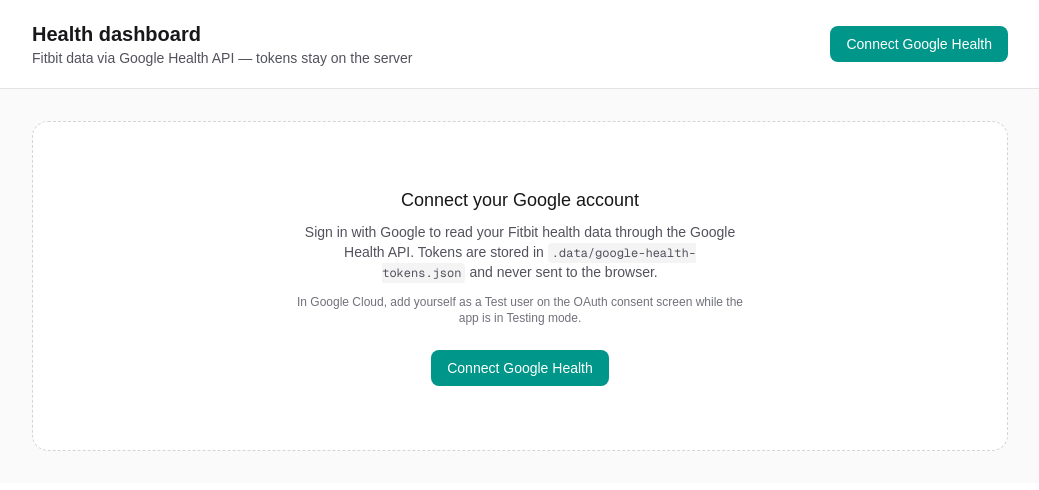
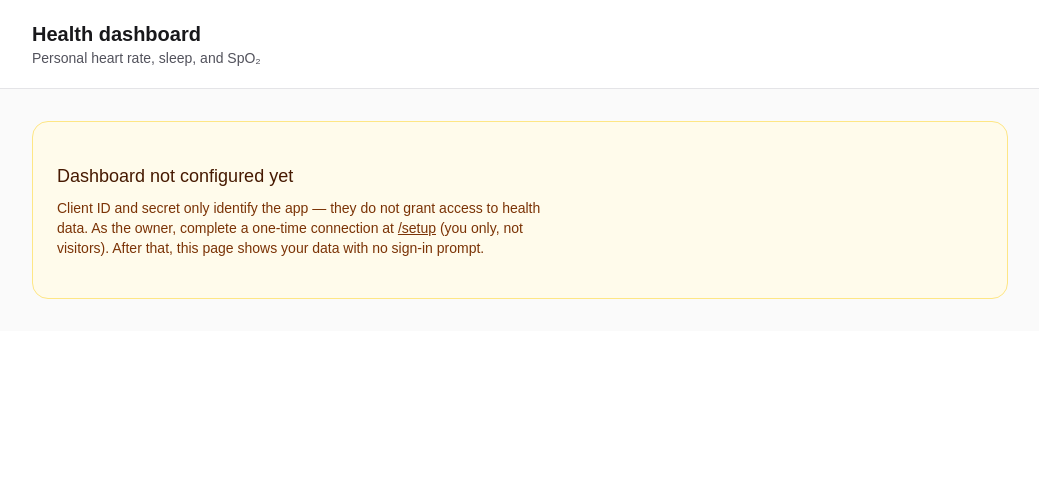
Before and after one commit to Ahmad-Selim59/fitbit-shareable-dashboard, a Next.js app: page / in a window 1280 px wide. Shown: the top 490 px of the page, without its empty margins (120-1159 px from the left). Built offline with nearby package versions, Linux system fonts and the light colour scheme.

Commit message:
refactor: display my info from setup page

```diff
--- a/app/api/auth/google/callback/route.ts
+++ b/app/api/auth/google/callback/route.ts
@@ -13,7 +13,7 @@
   const error = searchParams.get("error");
 
   const appUrl = getAppUrl();
-  const home = new URL("/", appUrl);
+  const home = new URL("/setup", appUrl);
 
   if (error) {
     home.searchParams.set("error", error);
--- a/app/components/spo2-section.tsx
+++ b/app/components/spo2-section.tsx
@@ -38,8 +38,8 @@
 
       {days.length === 0 ? (
         <p className="rounded-lg border border-dashed border-zinc-300 px-4 py-6 text-sm text-zinc-500 dark:border-zinc-700">
-          No SpO₂ data returned. Enable blood oxygen on your Fitbit and ensure
-          the health metrics scope was granted when you connected.
+          No SpO₂ data returned. Enable blood oxygen on your device and ensure
+          the health metrics scope was granted during owner setup.
         </p>
       ) : (
         <div className="overflow-hidden rounded-xl border border-zinc-200 dark:border-zinc-800">
--- a/app/page.tsx
+++ b/app/page.tsx
@@ -1,4 +1,3 @@
-import { ConnectGoogle } from "./components/connect-google";
 import { HeartRateSection } from "./components/heart-rate-section";
 import { SleepSection } from "./components/sleep-section";
 import { SpO2Section } from "./components/spo2-section";
@@ -7,68 +6,38 @@
 
 export const dynamic = "force-dynamic";
 
-const ERROR_MESSAGES: Record<string, string> = {
-  access_denied: "Google authorization was cancelled.",
-  invalid_oauth_state: "OAuth state mismatch. Try connecting again.",
-  token_exchange_failed: "Could not exchange the authorization code.",
-};
-
-export default async function Home({
-  searchParams,
-}: {
-  searchParams: Promise<{ error?: string; connected?: string }>;
-}) {
-  const params = await searchParams;
+export default async function Home() {
   const connected = await isGoogleHealthConnected();
 
   return (
     <div className="min-h-full bg-zinc-50 dark:bg-zinc-950">
       <header className="border-b border-zinc-200 bg-white dark:border-zinc-800 dark:bg-zinc-950">
-        <div className="mx-auto flex max-w-5xl items-center justify-between gap-4 px-4 py-5 sm:px-6">
-          <div>
-            <h1 className="text-xl font-semibold text-zinc-900 dark:text-zinc-50">
-              Health dashboard
-            </h1>
-            <p className="text-sm text-zinc-600 dark:text-zinc-400">
-              Fitbit data via Google Health API — tokens stay on the server
-            </p>
-          </div>
-          <ConnectGoogle connected={connected} />
+        <div className="mx-auto max-w-5xl px-4 py-5 sm:px-6">
+          <h1 className="text-xl font-semibold text-zinc-900 dark:text-zinc-50">
+            Health dashboard
+          </h1>
+          <p className="text-sm text-zinc-600 dark:text-zinc-400">
+            Personal heart rate, sleep, and SpO₂
+          </p>
         </div>
       </header>
 
       <main className="mx-auto max-w-5xl space-y-10 px-4 py-8 sm:px-6">
-        {params.connected === "1" && (
-          <p className="rounded-lg bg-teal-50 px-4 py-3 text-sm text-teal-800 dark:bg-teal-950 dark:text-teal-200">
-            Google Health connected successfully.
-          </p>
-        )}
-        {params.error && (
-          <p className="rounded-lg bg-red-50 px-4 py-3 text-sm text-red-800 dark:bg-red-950 dark:text-red-200">
-            {ERROR_MESSAGES[params.error] ?? `Error: ${params.error}`}
-          </p>
-        )}
-
         {!connected ? (
-          <div className="rounded-2xl border border-dashed border-zinc-300 bg-white px-6 py-16 text-center dark:border-zinc-700 dark:bg-zinc-950">
-            <h2 className="text-lg font-medium text-zinc-900 dark:text-zinc-50">
-              Connect your Google account
+          <div className="rounded-2xl border border-amber-200 bg-amber-50 px-6 py-10 dark:border-amber-900 dark:bg-amber-950">
+            <h2 className="text-lg font-medium text-amber-950 dark:text-amber-100">
+              Dashboard not configured yet
             </h2>
-            <p className="mx-auto mt-2 max-w-md text-sm text-zinc-600 dark:text-zinc-400">
-              Sign in with Google to read your Fitbit health data through the
-              Google Health API. Tokens are stored in
-              <code className="mx-1 rounded bg-zinc-100 px-1 py-0.5 text-xs dark:bg-zinc-900">
-                .data/google-health-tokens.json
-              </code>
-              and never sent to the browser.
+            <p className="mt-2 max-w-lg text-sm text-amber-900 dark:text-amber-200">
+              Client ID and secret only identify the app — they do not grant
+              access to health data. As the owner, complete a one-time connection
+              at{" "}
+              <a href="/setup" className="font-medium underline">
+                /setup
+              </a>{" "}
+              (you only, not visitors). After that, this page shows your data
+              with no sign-in prompt.
             </p>
-            <p className="mx-auto mt-3 max-w-md text-xs text-zinc-500">
-              In Google Cloud, add yourself as a Test user on the OAuth consent
-              screen while the app is in Testing mode.
-            </p>
-            <div className="mt-6">
-              <ConnectGoogle connected={false} />
-            </div>
           </div>
         ) : (
           <DashboardContent />
@@ -96,9 +65,11 @@
     const message = err instanceof Error ? err.message : "Unknown error";
     return (
       <p className="rounded-lg bg-amber-50 px-4 py-3 text-sm text-amber-900 dark:bg-amber-950 dark:text-amber-200">
-        Could not load health data: {message}. Try disconnecting and connecting
-        again. If you see a 403, confirm Google Health API scopes are enabled
-        for your OAuth client and your Google account is listed as a test user.
+        Could not load health data: {message}. Re-run setup at{" "}
+        <a href="/setup" className="font-medium underline">
+          /setup
+        </a>
+        .
       </p>
     );
   }
--- a/lib/google-health/client.ts
+++ b/lib/google-health/client.ts
@@ -1,6 +1,7 @@
 import { GOOGLE_REVOKE_URL, HEALTH_API_BASE } from "./config";
 import { refreshAccessToken } from "./oauth";
 import {
+  getConfiguredRefreshToken,
   isTokenExpired,
   loadTokens,
   saveTokens,
@@ -8,21 +9,26 @@
 } from "./tokens";
 
 async function getValidTokens(): Promise<GoogleHealthTokens | null> {
-  const tokens = await loadTokens();
-  if (!tokens) return null;
+  const refreshToken = await getConfiguredRefreshToken();
+  if (!refreshToken) return null;
 
-  if (!isTokenExpired(tokens)) {
-    return tokens;
+  const cached = await loadTokens();
+  if (
+    cached?.refreshToken === refreshToken &&
+    !isTokenExpired(cached)
+  ) {
+    return cached;
   }
 
   try {
-    return await refreshAccessToken(tokens.refreshToken);
+    return await refreshAccessToken(refreshToken);
   } catch {
     return null;
   }
 }
 
 export async function isGoogleHealthConnected(): Promise<boolean> {
+  if (!(await getConfiguredRefreshToken())) return false;
   const tokens = await getValidTokens();
   return tokens !== null;
 }
--- a/lib/google-health/config.ts
+++ b/lib/google-health/config.ts
@@ -22,6 +22,12 @@
   return process.env.NEXT_PUBLIC_APP_URL ?? "http://localhost:3000";
 }
 
+/** Optional: set after one-time /setup so the dashboard never prompts visitors to sign in. */
+export function getEnvRefreshToken(): string | undefined {
+  const value = process.env.GOOGLE_REFRESH_TOKEN?.trim();
+  return value || undefined;
+}
+
 /** Do not use include_granted_scopes — it can break Health API tokens. */
 export const GOOGLE_HEALTH_SCOPES = [
   "https://www.googleapis.com/auth/googlehealth.health_metrics_and_measurements.readonly",
--- a/lib/google-health/tokens.ts
+++ b/lib/google-health/tokens.ts
@@ -1,3 +1,4 @@
+import { getEnvRefreshToken } from "./config";
 import { mkdir, readFile, writeFile } from "fs/promises";
 import path from "path";
 
@@ -41,3 +42,15 @@
 export function isTokenExpired(tokens: GoogleHealthTokens): boolean {
   return Date.now() >= tokens.expiresAt - 60_000;
 }
+
+/** Refresh token from .env (deploy) or saved file (local one-time /setup). */
+export async function getConfiguredRefreshToken(): Promise<string | null> {
+  const fromEnv = getEnvRefreshToken();
+  if (fromEnv) return fromEnv;
+  const fromFile = await loadTokens();
+  return fromFile?.refreshToken ?? null;
+}
+
+export async function hasRefreshTokenConfigured(): Promise<boolean> {
+  return (await getConfiguredRefreshToken()) !== null;
+}
--- a/middleware.ts
+++ b/middleware.ts
@@ -12,6 +12,7 @@
 
   if (
     pathname.startsWith("/api/auth/google") ||
+    pathname === "/setup" ||
     pathname === "/login" ||
     pathname.startsWith("/_next")
   ) {
```
Also changed, not shown: app/setup/page.tsx (added, +101 -0 lines), 2 other files (tests, documents, lock files or other folders).
